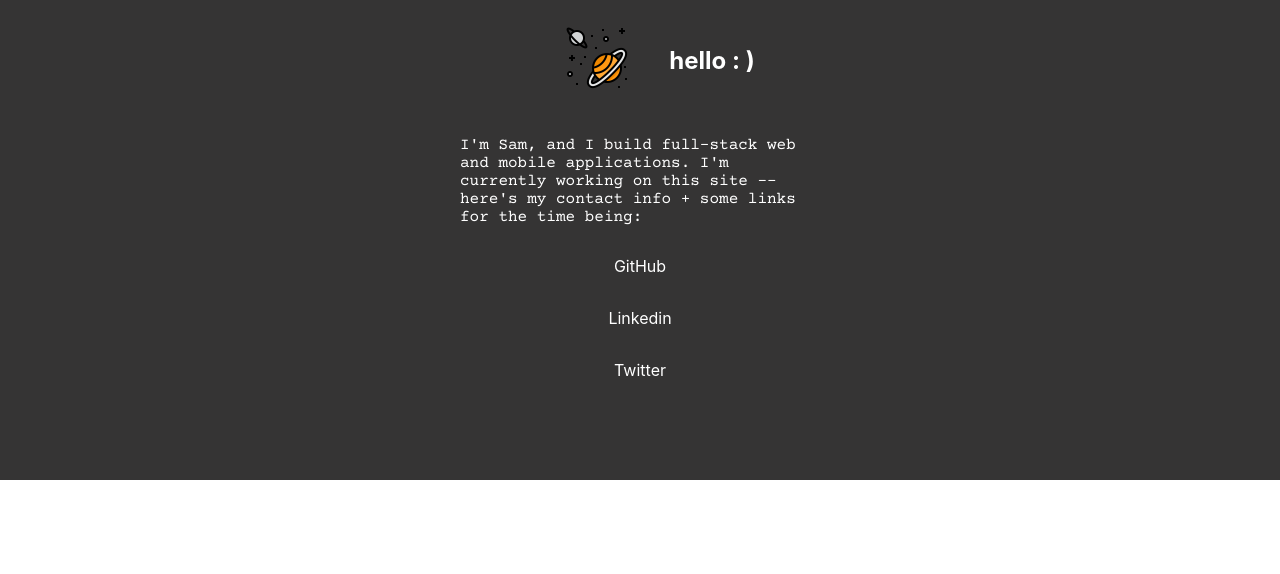
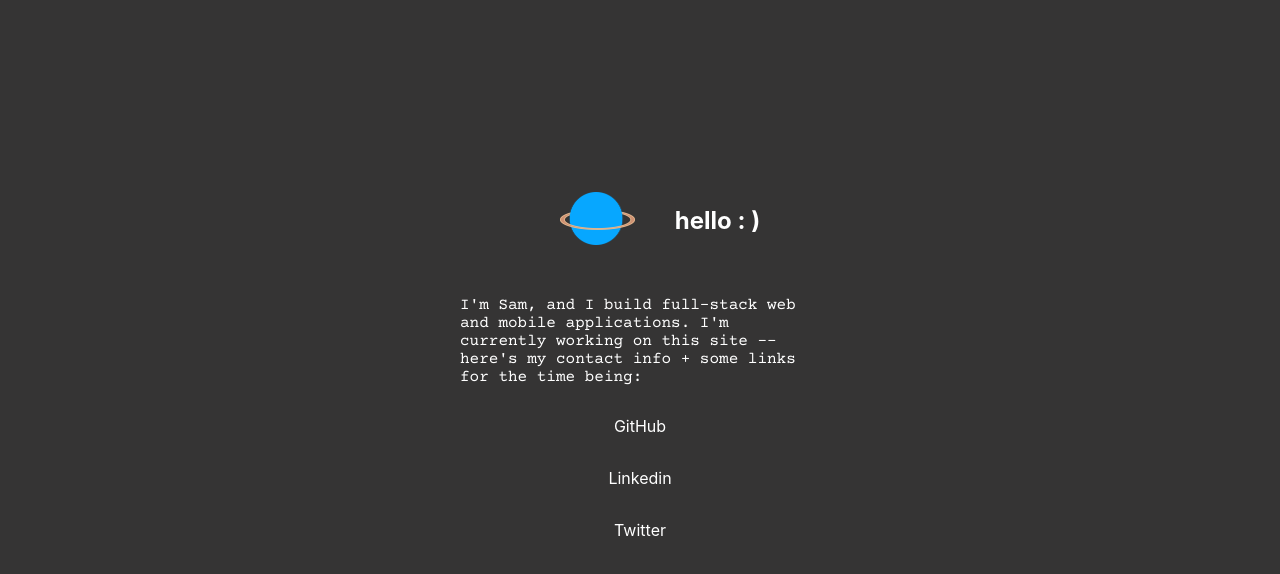
Before and after one commit to sgerpdx/pop-signpost, a Next.js app: page / in a window 1280 px wide. Shown: the top 574 px of the page. Built offline with nearby package versions, Linux system fonts and the light colour scheme; a web font is replaced by a local one.

Commit message:
resources file and new image added

```diff
--- a/pages/index.jsx
+++ b/pages/index.jsx
@@ -1,7 +1,7 @@
 import Head from "next/head";
 import Image from "next/image";
 import styles from "../styles/Home.module.css";
-import PlanetImage from "../public/space.png";
+import PlanetImage from "../public/blue-planet-01.png";
 
 export default function Home() {
   return (
@@ -12,8 +12,8 @@ export default function Home() {
           <Image
             src={PlanetImage}
             alt="image of planets in space"
-            height="64"
-            width="64"
+            height="53"
+            width="75"
           />
         </figure>
         <h1>hello : )</h1>
--- a/styles/Home.module.css
+++ b/styles/Home.module.css
@@ -1,10 +1,12 @@
-@import url('https://fonts.googleapis.com/css2?family=Courier+Prime&display=swap');
+@import url("https://fonts.googleapis.com/css2?family=Courier+Prime&display=swap");
 
 .container {
   display: flex;
   flex-direction: column;
   justify-content: center;
   align-items: center;
+  height: 100vh;
+  width: 100vw;
   padding: 0 2rem;
   background-color: rgb(53, 52, 52);
   color: white;
@@ -42,7 +44,7 @@
   align-items: center;
   width: 360px;
   height: 120px;
-  font-family: 'Courier Prime', monospace;
+  font-family: "Courier Prime", monospace;
 }
 
 .bottomRow {
@@ -50,7 +52,7 @@
   flex-direction: column;
   flex-wrap: wrap;
   justify-content: flex-start;
-  align-items: center ;
+  align-items: center;
   width: 360px;
   height: 240px;
 }
```
Also changed, not shown: public/blue-planet-01.png (added), 1 other file (tests, documents, lock files or other folders).
